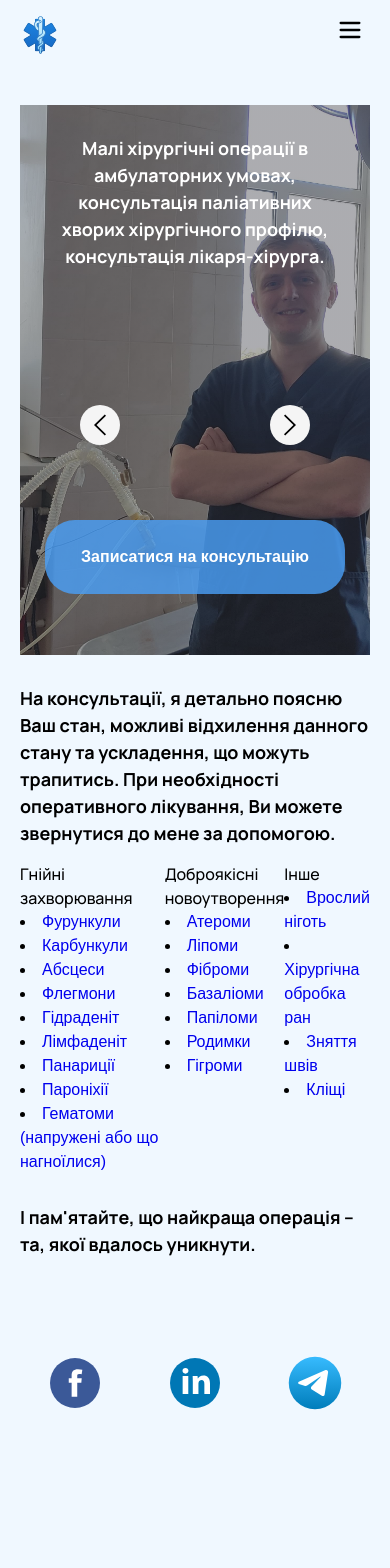
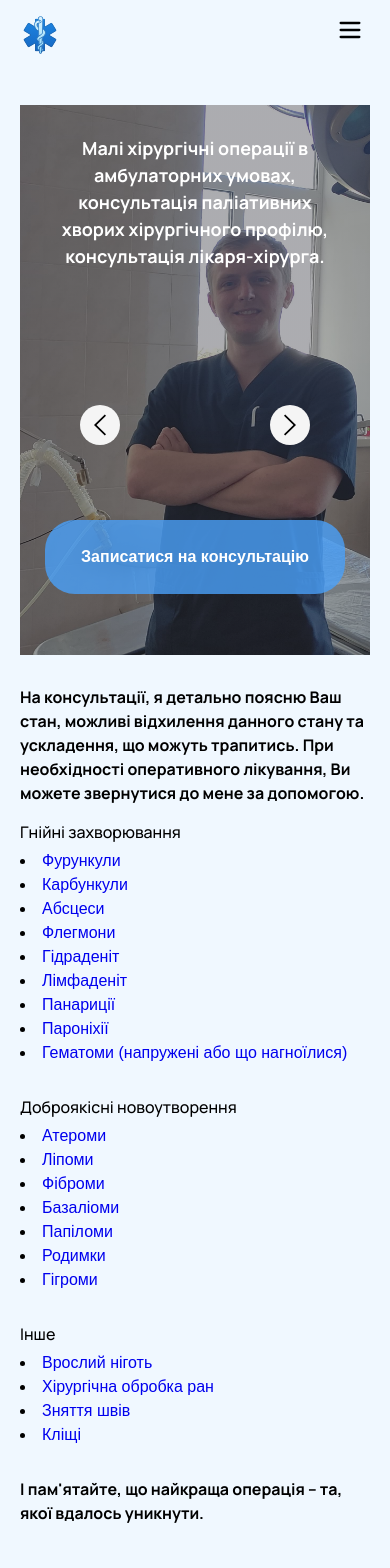
Before and after one commit to Yurii-Budynkevych/physician-project, a React (Create React App) app: page / in a window 390 px wide. Shown: the top 1568 px of the page. Before the commit the page ends 1458 px from the top, so only its background shows below. Built offline with nearby package versions, Linux system fonts and the light colour scheme.

Commit message:
home page adaptive add

```diff
--- a/src/pages/Home/Home.css
+++ b/src/pages/Home/Home.css
@@ -89,6 +89,7 @@
 
     @media screen and (max-width: 768px) {
         height: 550px;
+        background-position: 55% 25%;
     }
 }
 .hero-section-second {
@@ -106,7 +107,7 @@
 
     @media screen and (max-width: 768px) {
         height: 550px;
-        background-position: 65% 25%;
+        background-position: 68% 25%;
     }
 }
 .hero-section-third {
@@ -137,13 +138,27 @@
     font-style: normal;
     font-weight: 700;
     font-size: 18px;
+
+    @media screen and (max-width: 768px) {
+        font-size: 16px;
+    }
 }
 .home-section-list {
     display: flex;
     justify-content: space-between;
     margin-bottom: 30px;
+
+    @media screen and (max-width: 768px) {
+        display: block;
+    }
+}
+.home-section-list-item {
+    @media screen and (max-width: 768px) {
+        margin-bottom: 30px;
+    }
 }
 .home-section-list-subtitle {
+    margin-bottom: 5px;
     color: black;
     font-family: 'Manrope';
     font-style: normal;
```
